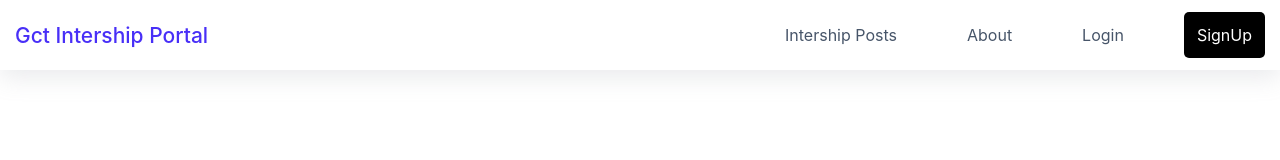
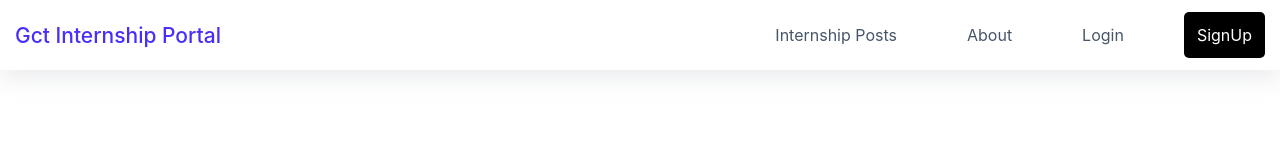
Before and after one commit to jeremyasirwaad/gct-frontend, a React (Create React App) app: page / in a window 1280 px wide. Shown: the top 160 px of the page. Built offline with nearby package versions, Linux system fonts and the light colour scheme; a web font is replaced by a local one.

Commit message:
simple mistakes

```diff
--- a/src/components2/Header.js
+++ b/src/components2/Header.js
@@ -13,10 +13,10 @@ function Home() {
         <div>
             <header class="header">
                 <nav class="navbar">
-                    <Link to = "/"><div class="nav-logo">Gct Intership Portal</div></Link>
+                    <Link to = "/"><div class="nav-logo">Gct Internship Portal</div></Link>
                     <ul class={ "nav-menu"  + ( clicks ? ( " active" ) : ( "" ) ) }>
                         <li class="nav-item">
-                            <Link to = "/posts"><div class="nav-link">Intership Posts</div></Link>
+                            <Link to = "/posts"><div class="nav-link">Internship Posts</div></Link>
                             {/* <Link to = "/register">Register</Link> */}
                         </li>
                         <li class="nav-item">
--- a/src/components2/Header2.js
+++ b/src/components2/Header2.js
@@ -22,10 +22,10 @@ function Header2() {
         <div>
             <header class="header">
                 <nav class="navbar">
-                    <Link to = "/"><div class="nav-logo">Gct Intership Portal</div></Link>
+                    <Link to = "/"><div class="nav-logo">Gct Internship Portal</div></Link>
                     <ul class={ "nav-menu"  + ( clicks ? ( " active" ) : ( "" ) ) }>
                         <li class="nav-item">
-                            <Link to = "/posts"><div class="nav-link">Intership Posts</div></Link>
+                            <Link to = "/posts"><div class="nav-link">Internship Posts</div></Link>
                             {/* <Link to = "/register">Register</Link> */}
                         </li>
                         <li class="nav-item">
```
